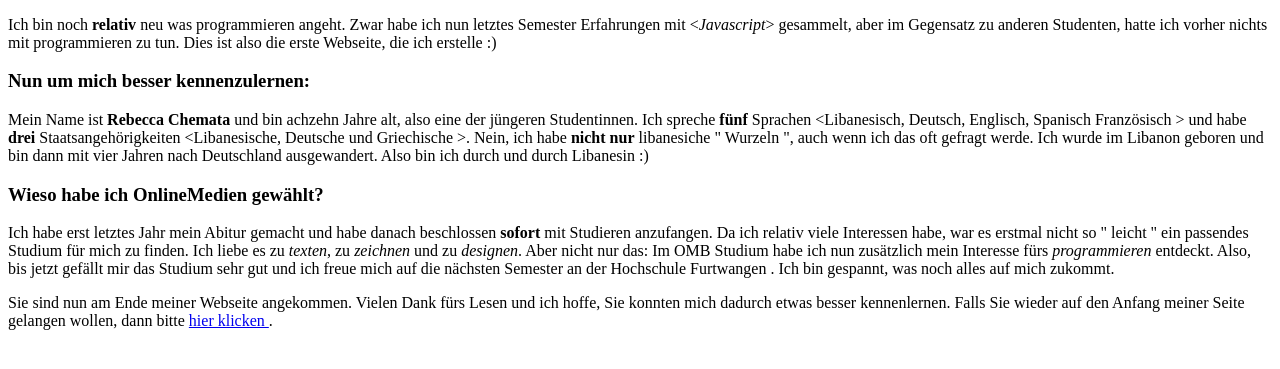
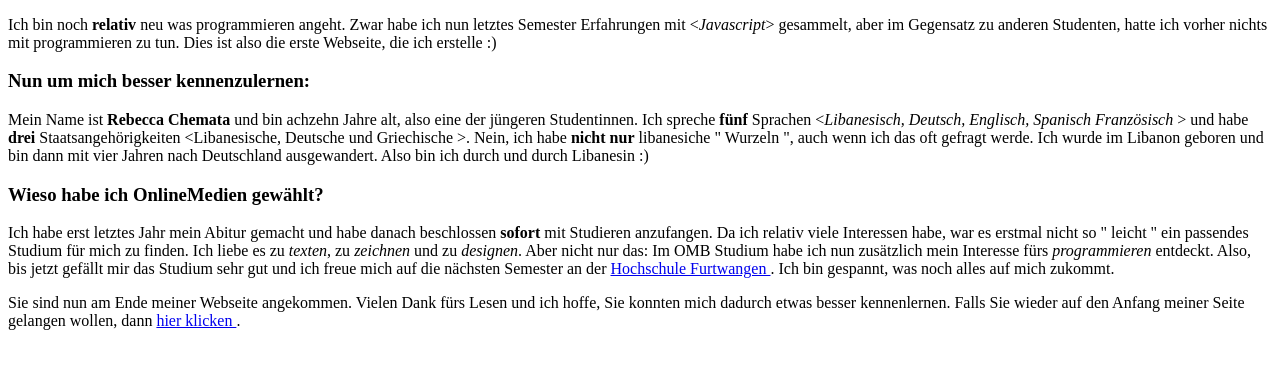
Before and after one commit to rebeccachemata13/GIS-Furtwangen-Rebecca-Chemata, a plain HTML site: page index2.html in a window 1280 px wide. Shown: the part 209-578 px from the top of the page. Drawn offline with Linux system fonts and the light colour scheme.

Commit message:
Update index2.html

```diff
--- a/index2.html
+++ b/index2.html
@@ -21,7 +21,7 @@ programmieren zu tun. Dies ist also die erste Webseite, die ich erstelle :)</p>
 <h3>Nun um mich besser kennenzulernen: </h3>
 
 <p>Mein Name ist <b>Rebecca Chemata</b> und bin achzehn Jahre alt, also eine der jüngeren Studentinnen.
-Ich spreche <b>fünf</b> Sprachen &lt;Libanesisch, Deutsch, Englisch, Spanisch Französisch &gt;
+Ich spreche <b>fünf</b> Sprachen &lt;<i>Libanesisch, Deutsch, Englisch, Spanisch Französisch</i> &gt;
 und habe <b>drei</b> Staatsangehörigkeiten &lt;Libanesische, Deutsche und Griechische &gt;.
 Nein, ich habe <b>nicht nur</b> libanesiche &quot; Wurzeln &quot;, auch wenn ich das oft gefragt werde.
 Ich wurde im Libanon geboren und bin dann mit vier Jahren nach Deutschland ausgewandert.
@@ -35,12 +35,12 @@ Studieren anzufangen. Da ich relativ viele Interessen habe, war es erstmal nicht
 zu <i>zeichnen</i> und zu <i>designen</i>. Aber nicht nur das: Im OMB Studium habe ich
 nun zusätzlich mein Interesse fürs <i>programmieren</i> entdeckt. Also, bis jetzt
 gefällt mir das Studium sehr gut und ich freue mich auf die nächsten Semester
-an der <a hrf= "https://www.hs-furtwangen.de">Hochschule Furtwangen </a>.
+an der <a href = "https://www.hs-furtwangen.de/"> Hochschule Furtwangen </a>.
 Ich bin gespannt, was noch alles auf mich zukommt.</p>
 
 <p>Sie sind nun am Ende meiner Webseite angekommen. Vielen Dank fürs Lesen und
 ich hoffe, Sie konnten mich dadurch etwas besser kennenlernen. Falls Sie wieder
-auf den Anfang meiner Seite gelangen wollen, dann bitte
+auf den Anfang meiner Seite gelangen wollen, dann
 <a href="#Restart"> hier klicken </a>.</p>
 
 </body>
```
